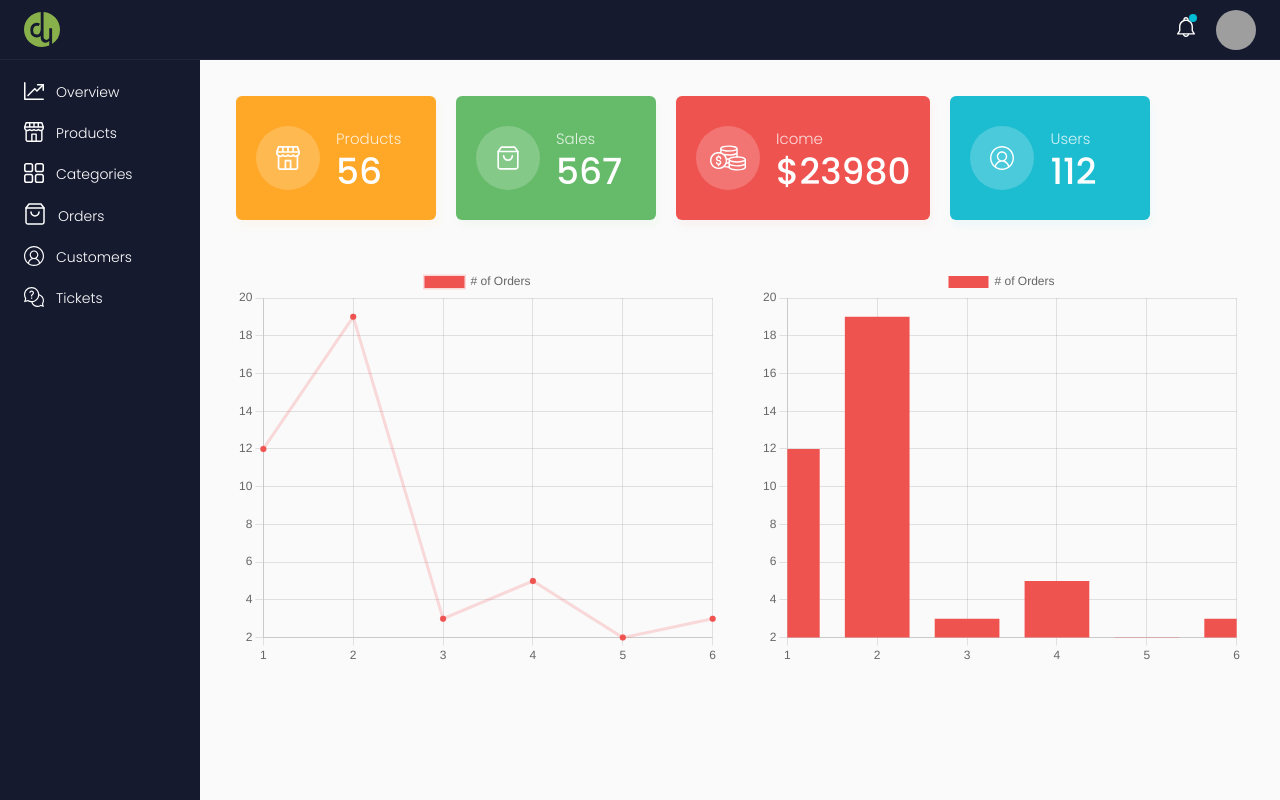
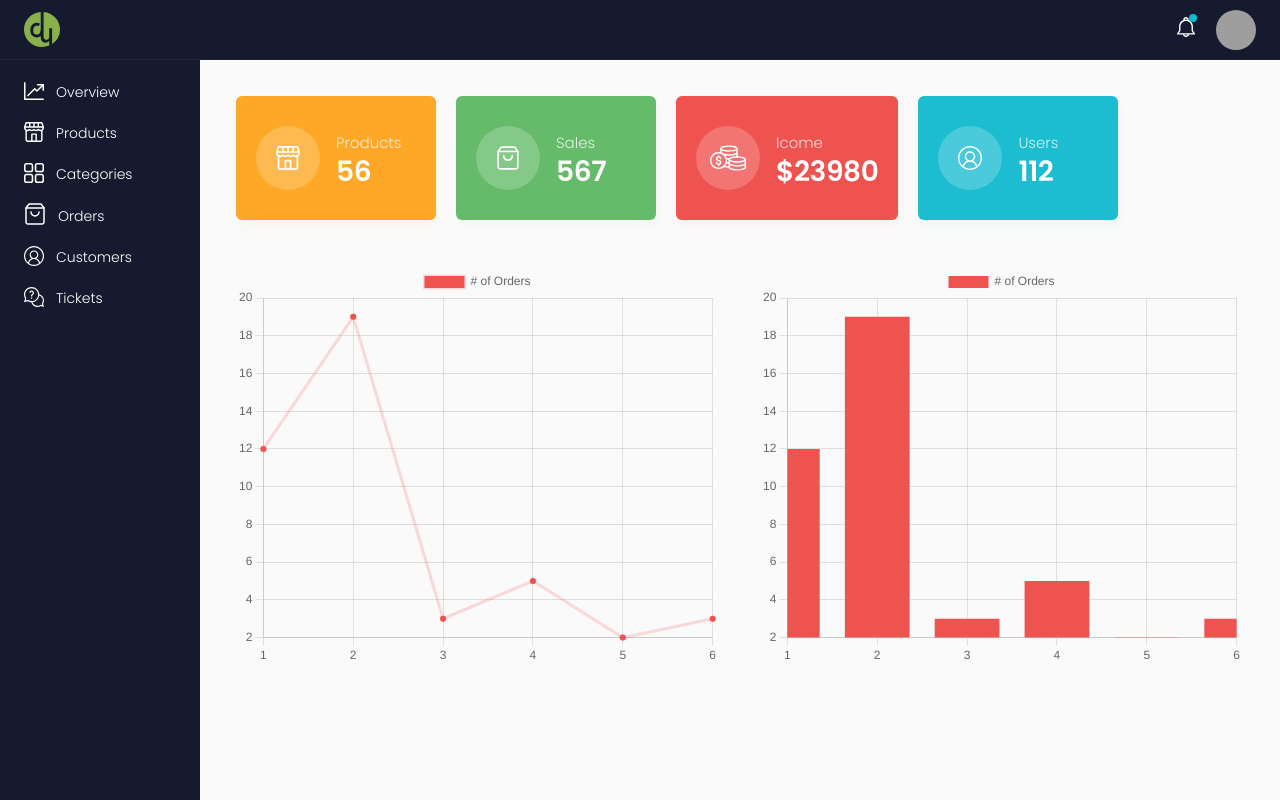
Before and after one commit to boushib/cuteel-frontend, a Next.js app: page /dashboard in a window 1280 px wide. Built offline with nearby package versions, Linux system fonts and the light colour scheme; grey boxes are pictures that could not be loaded.

Commit message:
adjust overview item value font

```diff
--- a/pages/dashboard/Overview.module.sass
+++ b/pages/dashboard/Overview.module.sass
@@ -38,8 +38,9 @@ $color4: #1dbdd1
       margin-bottom: 4px
     &__value
       color: #fff
-      font-size: 36px
-      font-weight: 500
+      font-size: 28px
+      font-weight: 700
+      letter-spacing: -0.4px
       line-height: 1
     &--var1
       @include boxSt($color: $color1)
```
